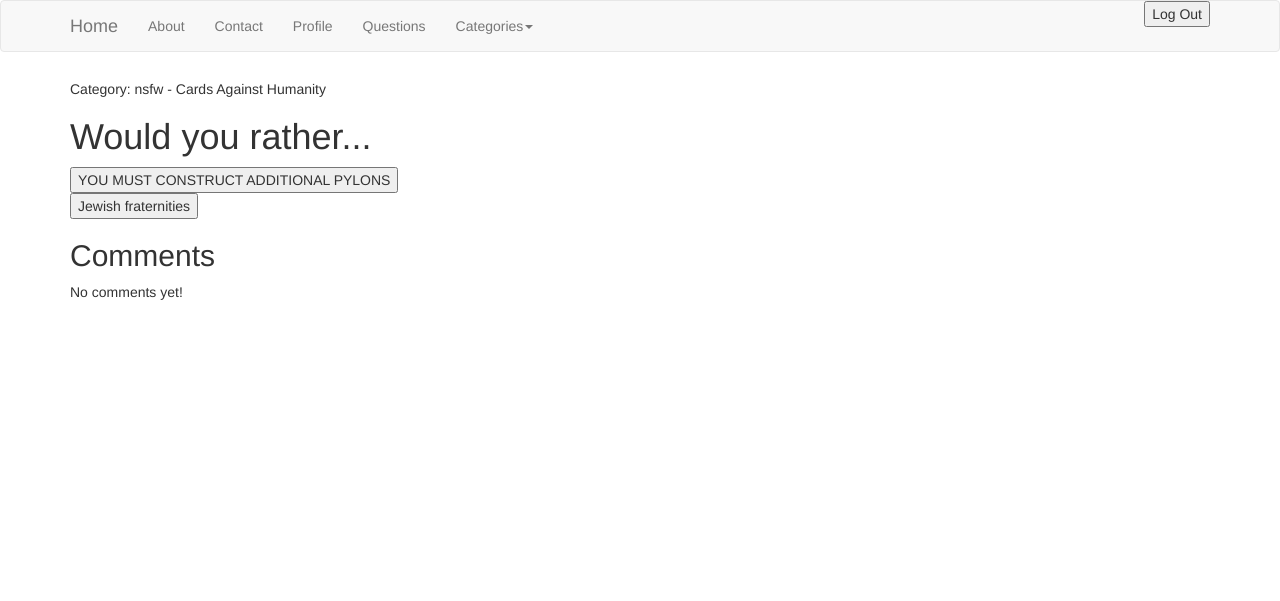
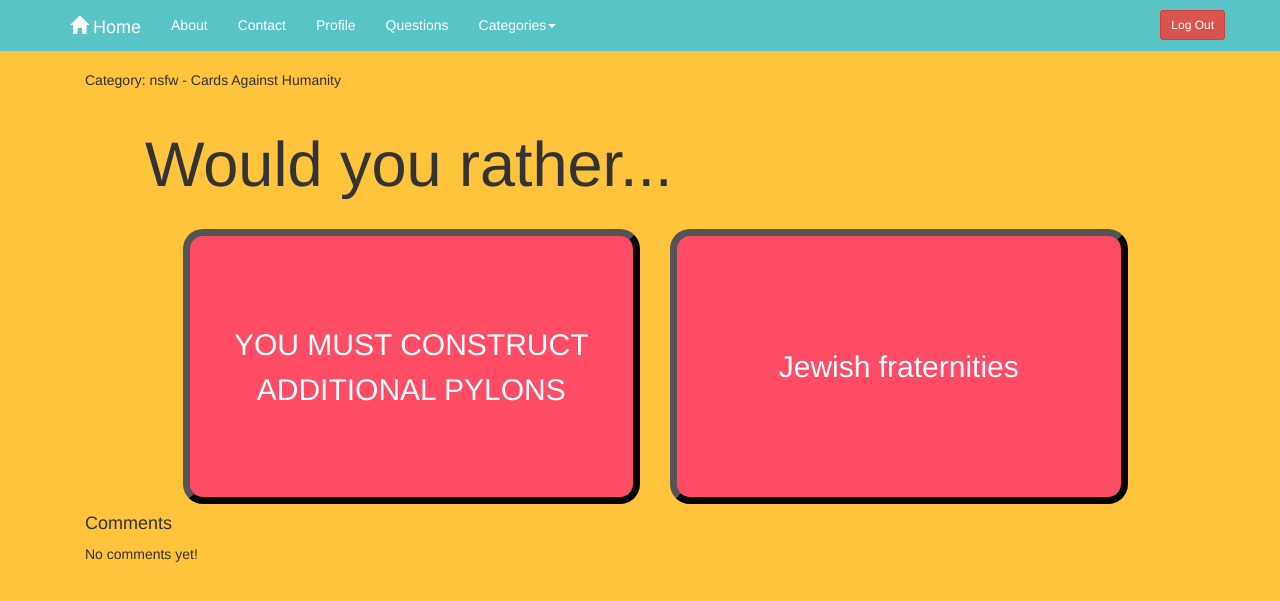
Before and after one commit to GuttermanA/mod2-final-project, a Rails app: page /questions/1 in a window 1280 px wide. Shown: the top 601 px of the page. Run offline with Rails 7, Linux system fonts and the light colour scheme; the visitor is signed in with stand-in values (Sample User, id 1); data comes from the database, SQL or seed files in the repository; data that the repository does not hold is empty; parts of the project's set-up code (start-up, migrations or seed data) failed here and were passed over.

Commit message:
modify CSS in question show page and home page

```diff
--- /dev/null
+++ b/app/assets/stylesheets/custom_styles.css
@@ -0,0 +1,48 @@
+body {
+  padding-top: 70px;
+  background-color: #FFC33C;
+}
+
+
+.navbar {
+  background-color: #59C4C5
+}
+
+.navbar a {
+  color: white;
+}
+
+.jumbotron {
+  background-color: #FFC33C;
+  padding: 1rem;
+  margin-bottom: 1rem;
+}
+
+.img-thumbnail {
+  height: 400px;
+  padding: 0.75rem;
+  background-color: #59C4C5;
+}
+
+.choice-btn {
+  color: #FFF;
+  background-color: #FF4C65;
+  height: 275px;
+  width: 100%;
+  border-radius: 2rem;
+  border-width: 0.75rem;
+  font-size: 3rem;
+  line-height: 1.5;
+  white-space: normal !important;
+	word-wrap: break-word !important;
+}
+
+.choice-btn:hover {
+  color: #FFF;
+  background-color: #C82333;
+  border-color: #BD2130;
+}
+
+#logout {
+  margin-top: 10px
+}
--- a/app/controllers/application_controller.rb
+++ b/app/controllers/application_controller.rb
@@ -51,8 +51,8 @@
         filter = true
       end
     elsif self.class == QuestionsController
-      question = Question.find_by(id: params[:id])
-      if question.nsfw_flag
+      category= Category.find_by(id: params[:id])
+      if category.name.include?("nsfw")
         filter = true
       end
     end
--- a/app/views/layouts/application.html.erb
+++ b/app/views/layouts/application.html.erb
@@ -3,10 +3,12 @@
   <head>
     <title>Would You Rather</title>
     <link rel="stylesheet" type="text/css" href="https://maxcdn.bootstrapcdn.com/bootstrap/3.3.7/css/bootstrap.min.css">
+    <%= stylesheet_link_tag "custom_styles" %>
+
   </head>
   <body>
     <!-- navbar -->
-    <nav class="navbar navbar-default">
+    <nav class="navbar navbar-fixed-top">
     <div class="container">
 
       <div class="navbar_header">
@@ -17,7 +19,7 @@
           <span class="icon-bar"></span>
         </button>
 
-        <a href="<%= root_url %>" class="navbar-brand">Home</a>
+        <a href="<%= root_url %>" class="navbar-brand"><span class="glyphicon glyphicon-home" aria-hidden="true"></span> Home</a>
       </div>
       <div class="collapse navbar-collapse" id="collapse-elem">
         <ul class="nav navbar-nav">
@@ -28,7 +30,7 @@
             <% if remaining_questions.empty? %>
               <li><%= link_to "Questions", out_of_questions_path %></li>
             <% else %>
-              <li><%= link_to "Questions", {controller: "questions", action: "show", id: rand_category_id } %></li>
+              <li><%= link_to "Questions", controller: "questions", action: "show", id: rand_category_id %></li>
             <% end %>
           <li class="dropdown">
             <a href="categories_path" class="dropdown-toggle" data-toggle="dropdown" role="button" aria-haspopup="true" aria-expanded="false">Categories<span class="caret"></span></a>
@@ -46,10 +48,10 @@
         </ul>
         <ul class="nav navbar-nav navbar-right">
           <% if current_user %>
-            <%= button_to "Log Out", logout_path, method: :delete %>
+            <%= button_to "Log Out", logout_path, method: :delete, id: "logout", class: "btn btn-danger btn-sm"%>
           <% else %>
-            <%= link_to "Sign Up", signup_path %> |
-            <%= link_to "Log In", login_path %>
+            <li><%= link_to "Log In", login_path %></li>
+            <li><%= link_to "Sign Up", signup_path %></li>
           <% end %>
         </ul>
       </div>
--- a/app/views/questions/show.html.erb
+++ b/app/views/questions/show.html.erb
@@ -1,25 +1,34 @@
-<h5>Category: <%= @question.category.name %></h5>
 
+<div class="container">
+  <p>Category: <%= @question.category.name %></p>
+
+  <div class="jumbotron">
     <h1>Would you rather...</h1>
+  </div>
 
-
+  <div class="row">
+  <div class="col-lg-1 col-md-1 col-sm-1"></div>
   <% @question.choices.each do |choice| %>
+    <div class="col-lg-5 col-md-5 col-sm-5 text-center" >
       <%= form_tag "/questions/#{@question.id}/answers" do %>
         <%= hidden_field_tag :'answer[choice_id]', choice.id%>
         <%= hidden_field_tag :'answer[user_id]', current_user.id%>
         <%= hidden_field_tag :'answer[question_id]', @question.id%>
         <% if choice.img_url %>
-      <%= choice.name %>
-      <%= image_submit_tag choice.img_url %>
+            <%= image_submit_tag choice.img_url, class: "img-thumbnail"%>
+            <h4><%= choice.name%></h4>
         <% else %>
-      <%= submit_tag choice.content %>
+            <%= submit_tag choice.content, class: "choice-btn"%>
         <% end %>
       <% end %>
+    </div>
   <% end %>
+  <div class="col-lg-1 col-md-1 col-sm-1"></div>
+  </div>
 
-
-
-<h2>Comments</h2>
+  <div class="row">
+  <div class="col-md-12 col-sm-12" >
+  <h4>Comments</h4>
   <% if @comments.empty? %>
     <p>No comments yet!</p>
   <% else %>
@@ -29,3 +38,7 @@
     <% end %>
     </ul>
   <% end %>
+  </div>
+  </div>
+
+</div>
--- /dev/null
+++ b/app/views/static/about.html.erb
@@ -0,0 +1,3 @@
+<h1>About</h1>
+
+<p>We are the master of disasters.</p>
--- a/config/initializers/assets.rb
+++ b/config/initializers/assets.rb
@@ -12,3 +12,4 @@
 # application.js, application.css, and all non-JS/CSS in the app/assets
 # folder are already added.
 # Rails.application.config.assets.precompile += %w( admin.js admin.css )
+Rails.application.config.assets.precompile += %w( custom_styles.css )
```
Also changed, not shown: app/views/static/contact.html.erb (added, +8 -0 lines), app/views/welcome/home.html.erb (+18 -1 lines), 2 other files. Lines whose indentation alone changed are shown as unchanged.
